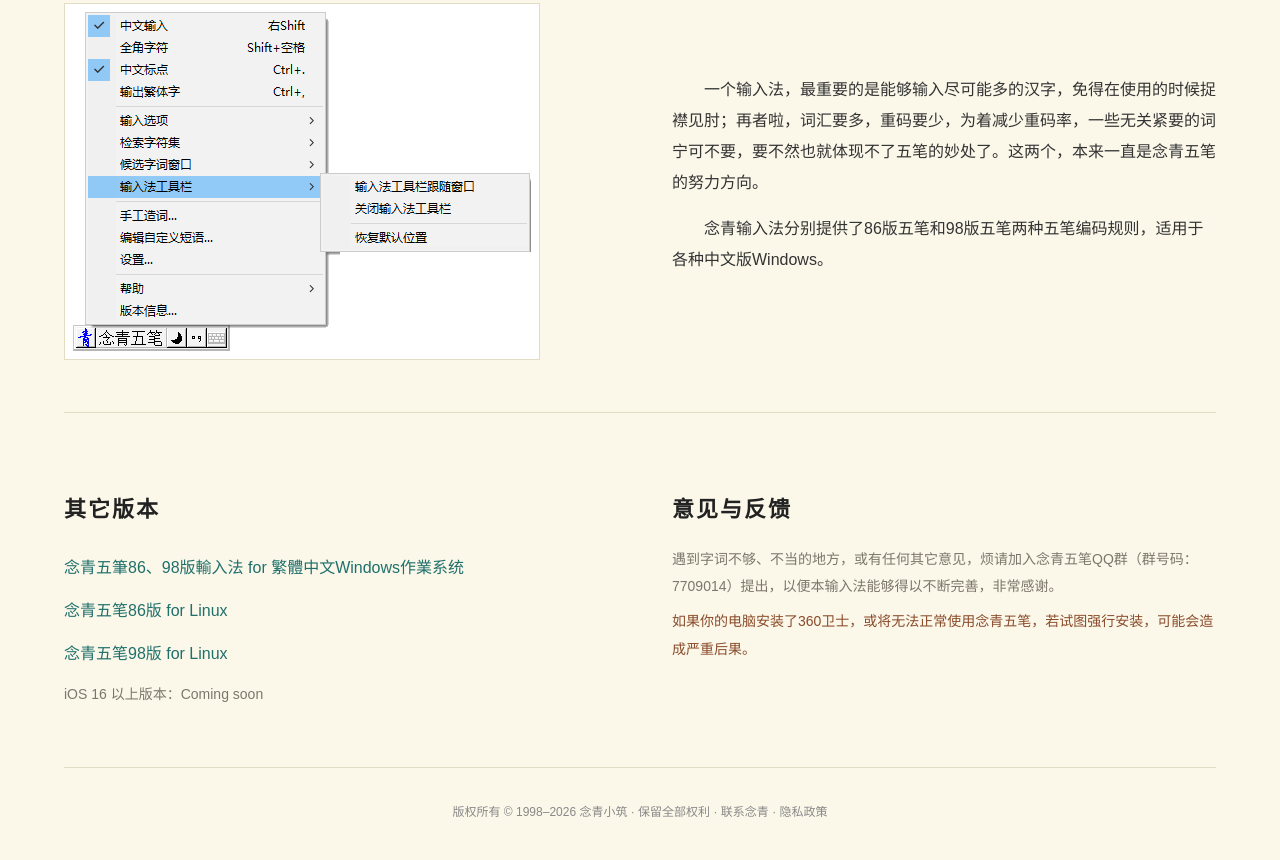
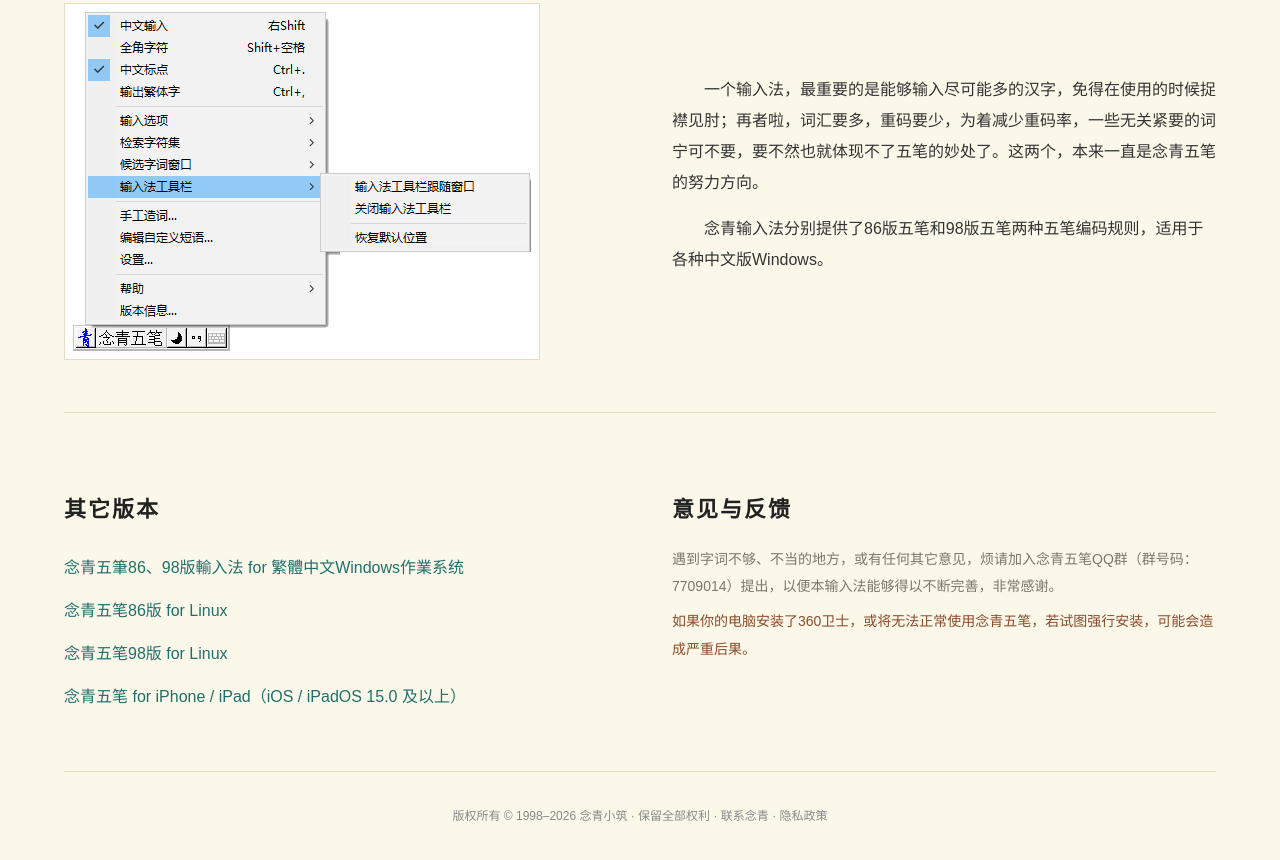
Before and after one commit to nianqingnet/nianqingnet.github.io, a plain HTML site: page index.html in a window 1280 px wide. Shown: the part 1130-1990 px from the top of the page. Drawn offline with Linux system fonts and the light colour scheme.

Commit message:
Update index.html

```diff
--- a/index.html
+++ b/index.html
@@ -72,7 +72,7 @@
 <li><a href="/nqwb/big5nqwb.htm">念青五筆86、98版輸入法 for 繁體中文Windows作業系统</a></li>
 <li><a href="/nqwb/linuxnqwb86.htm">念青五笔86版 for Linux</a></li>
 <li><a href="/nqwb/linuxnqwb98.htm">念青五笔98版 for Linux</a></li>
-<li class="note">iOS 16 以上版本：Coming soon</li>
+<li><a href="/nqwb/ios.htm">念青五笔 for iPhone / iPad（iOS / iPadOS 15.0 及以上）</a></li>
 </ul>
 </div>
 <div>
```
